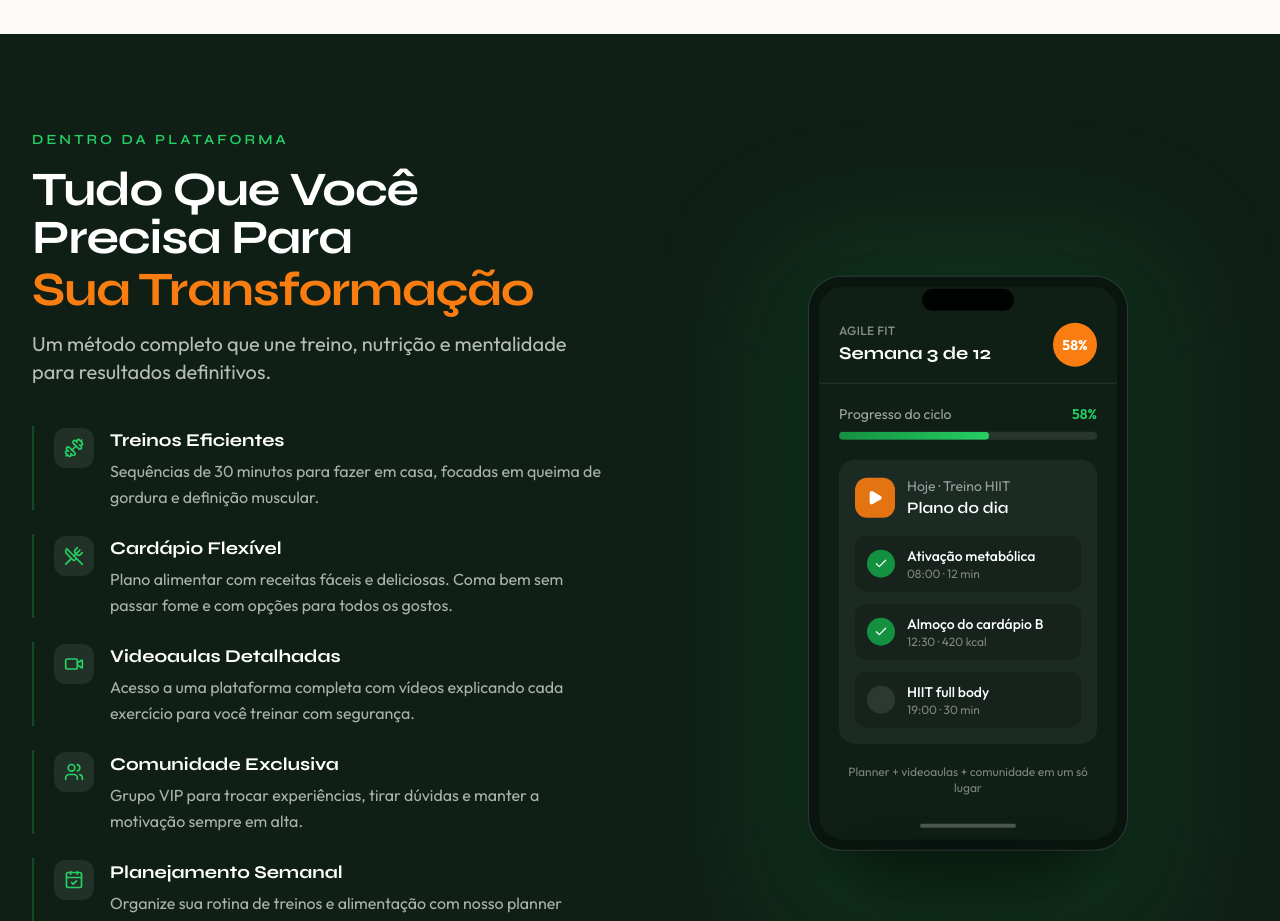
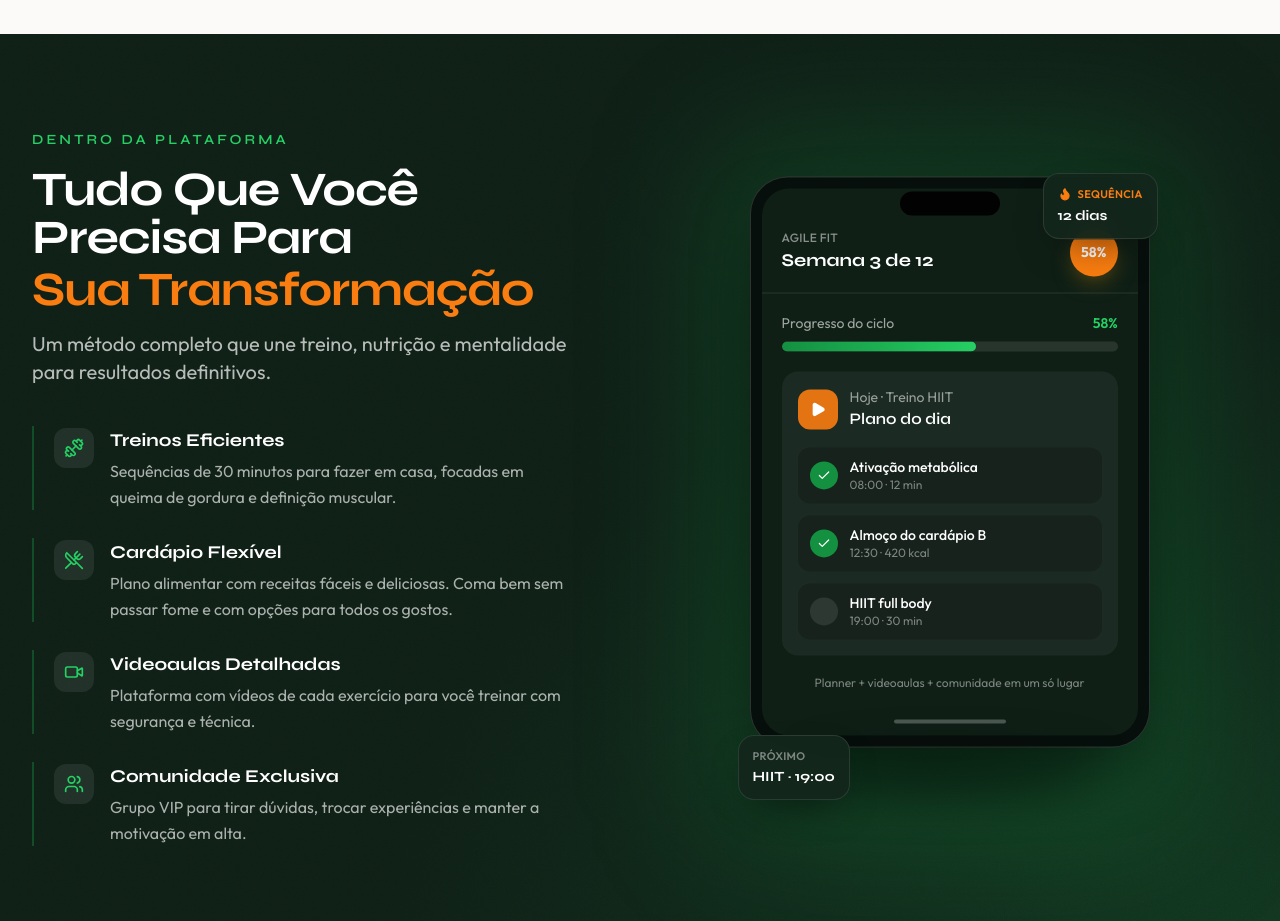
Before and after one commit to GuilhermeRoesler/AgileFit, a React (Vite) app: page / in a window 1280 px wide. Shown: the part 1860-2781 px from the top of the page. Built offline with nearby package versions, Linux system fonts and the light colour scheme; the HTML template or start-up script is replaced by a standard one.

Commit message:
feat: polish landing toward a stronger product feel
Tighten hero contrast, elevate the app mockup with scroll-linked progress, fix proof stats overflow, and align social proof with real student faces.

```diff
--- a/src/components/Header.tsx
+++ b/src/components/Header.tsx
@@ -29,7 +29,7 @@ const Header = () => {
     setIsSheetOpen(false);
   };
 
-  const linkClass = "text-base font-medium transition-colors hover:text-primary";
+  const linkClass = "text-base font-medium transition-colors duration-300 hover:text-primary";
 
   const renderNavLinks = () => (
     <>
--- a/src/components/NewsletterForm.tsx
+++ b/src/components/NewsletterForm.tsx
@@ -114,7 +114,7 @@ const NewsletterForm = () => {
             </Reveal>
 
             <Reveal delayMs={80} className="px-6 py-10 sm:px-10 sm:py-12">
-              <p className="mb-4 inline-flex rounded-full bg-secondary/10 px-3 py-1 text-sm font-semibold text-secondary">
+              <p className="mb-4 inline-flex rounded-full bg-secondary px-3.5 py-1.5 text-sm font-semibold text-secondary-foreground shadow-[0_8px_20px_-10px_rgba(245,158,11,0.55)]">
                 {formCopy.badge}
               </p>
 
--- a/src/components/ProductMockup.tsx
+++ b/src/components/ProductMockup.tsx
@@ -1,4 +1,5 @@
-import { Check, Play } from "lucide-react";
+import { useEffect, useState } from "react";
+import { Check, Flame, Play } from "lucide-react";
 import { useReveal } from "@/hooks/use-reveal";
 import { productPreview, site } from "@/content/site";
 import { cn } from "@/lib/utils";
@@ -8,14 +9,86 @@ type ProductMockupProps = {
 };
 
 const ProductMockup = ({ className }: ProductMockupProps) => {
-  const { ref, visible } = useReveal<HTMLDivElement>({ threshold: 0.25, rootMargin: "0px" });
+  const { ref, visible } = useReveal<HTMLDivElement>({ threshold: 0.2, rootMargin: "0px" });
+  const [progress, setProgress] = useState(() => {
+    if (typeof window === "undefined") return 0;
+    return window.matchMedia("(prefers-reduced-motion: reduce)").matches
+      ? productPreview.progressValue
+      : 0;
+  });
+
+  useEffect(() => {
+    const node = ref.current;
+    if (!node) return;
+
+    if (window.matchMedia("(prefers-reduced-motion: reduce)").matches) {
+      return;
+    }
+
+    let frame = 0;
+
+    const measure = () => {
+      const rect = node.getBoundingClientRect();
+      const vh = window.innerHeight || 1;
+      const start = vh * 0.92;
+      const end = vh * 0.38;
+      const raw = (start - rect.top) / (start - end);
+      const t = Math.min(1, Math.max(0, raw));
+      setProgress(Math.round(t * productPreview.progressValue));
+    };
+
+    const schedule = () => {
+      cancelAnimationFrame(frame);
+      frame = requestAnimationFrame(measure);
+    };
+
+    schedule();
+    window.addEventListener("scroll", schedule, { passive: true });
+    window.addEventListener("resize", schedule);
+    return () => {
+      cancelAnimationFrame(frame);
+      window.removeEventListener("scroll", schedule);
+      window.removeEventListener("resize", schedule);
+    };
+  }, [ref]);
 
   return (
-    <div ref={ref} className={cn("relative mx-auto w-full max-w-[320px]", className)}>
+    <div ref={ref} className={cn("relative mx-auto w-full max-w-[360px]", className)}>
       <div
-        className="absolute -inset-8 rounded-[3rem] bg-primary/20 blur-3xl"
+        className="absolute -inset-10 rounded-[3.5rem] bg-primary/25 blur-3xl"
         aria-hidden="true"
       />
+
+      <div
+        className={cn(
+          "absolute -top-2 -right-2 z-20 hidden rounded-2xl border border-white/10 bg-[#13261c]/95 px-3.5 py-3 shadow-[0_16px_40px_-18px_rgba(0,0,0,0.7)] backdrop-blur-md sm:block",
+          "transition-all duration-700 ease-[cubic-bezier(0.22,1,0.36,1)]",
+          visible ? "translate-y-0 opacity-100" : "translate-y-3 opacity-0",
+        )}
+        style={{ transitionDelay: visible ? "180ms" : "0ms" }}
+      >
+        <div className="mb-1 flex items-center gap-1.5 text-secondary">
+          <Flame className="h-3.5 w-3.5 fill-current" />
+          <span className="text-[11px] font-semibold tracking-wide uppercase">
+            {productPreview.streakLabel}
+          </span>
+        </div>
+        <p className="font-display text-sm font-bold text-white">{productPreview.streakValue}</p>
+      </div>
+
+      <div
+        className={cn(
+          "absolute -bottom-1 -left-3 z-20 hidden rounded-2xl border border-white/10 bg-[#13261c]/95 px-3.5 py-3 shadow-[0_16px_40px_-18px_rgba(0,0,0,0.7)] backdrop-blur-md sm:block",
+          "transition-all duration-700 ease-[cubic-bezier(0.22,1,0.36,1)]",
+          visible ? "translate-y-0 opacity-100" : "translate-y-3 opacity-0",
+        )}
+        style={{ transitionDelay: visible ? "280ms" : "0ms" }}
+      >
+        <p className="mb-0.5 text-[11px] font-semibold tracking-wide text-white/45 uppercase">
+          {productPreview.nextLabel}
+        </p>
+        <p className="font-display text-sm font-bold text-white">{productPreview.nextValue}</p>
+      </div>
 
       <div
         className={cn(
@@ -23,19 +96,22 @@ const ProductMockup = ({ className }: ProductMockupProps) => {
           visible ? "translate-y-0 animate-float" : "translate-y-6",
         )}
       >
-        <div className="relative overflow-hidden rounded-[2.1rem] border border-white/15 bg-[#0a1510] p-[10px] shadow-[0_28px_60px_-20px_rgba(0,0,0,0.65)]">
-          <div className="absolute top-3 left-1/2 z-20 h-[22px] w-[92px] -translate-x-1/2 rounded-full bg-black/90" aria-hidden="true" />
+        <div className="relative overflow-hidden rounded-[2.35rem] border border-white/15 bg-[#070f0c] p-[11px] shadow-[0_32px_70px_-22px_rgba(0,0,0,0.7)]">
+          <div
+            className="absolute top-3.5 left-1/2 z-20 h-[24px] w-[100px] -translate-x-1/2 rounded-full bg-black/95"
+            aria-hidden="true"
+          />
 
-          <div className="relative overflow-hidden rounded-[1.55rem] bg-[#0f1f16] text-white">
-            <div className="flex items-center justify-between border-b border-white/10 px-5 pt-9 pb-4">
+          <div className="relative overflow-hidden rounded-[1.7rem] bg-[#0f1f16] text-white">
+            <div className="flex items-center justify-between border-b border-white/10 px-5 pt-10 pb-4">
               <div>
                 <p className="text-xs font-medium tracking-wide text-white/50 uppercase">
                   {site.name}
                 </p>
                 <p className="font-display text-lg font-bold">{productPreview.weekLabel}</p>
               </div>
-              <div className="flex h-11 w-11 items-center justify-center rounded-full bg-secondary text-sm font-bold text-secondary-foreground">
-                {productPreview.progressValue}%
+              <div className="flex h-12 w-12 items-center justify-center rounded-full bg-secondary text-sm font-bold text-secondary-foreground shadow-[0_8px_24px_-8px_rgba(245,158,11,0.55)]">
+                {progress}%
               </div>
             </div>
 
@@ -43,14 +119,12 @@ const ProductMockup = ({ className }: ProductMockupProps) => {
               <div>
                 <div className="mb-2 flex items-center justify-between text-sm">
                   <span className="text-white/60">{productPreview.progressLabel}</span>
-                  <span className="font-semibold text-primary-glow">
-                    {productPreview.progressValue}%
-                  </span>
+                  <span className="font-semibold text-primary-glow">{progress}%</span>
                 </div>
-                <div className="h-2 overflow-hidden rounded-full bg-white/10">
+                <div className="h-2.5 overflow-hidden rounded-full bg-white/10">
                   <div
-                    className="h-full rounded-full bg-linear-to-r from-primary to-primary-glow transition-[width] duration-1000 ease-[cubic-bezier(0.22,1,0.36,1)]"
-                    style={{ width: visible ? `${productPreview.progressValue}%` : "0%" }}
+                    className="h-full rounded-full bg-linear-to-r from-primary to-primary-glow transition-[width] duration-150 ease-out"
+                    style={{ width: `${progress}%` }}
                   />
                 </div>
               </div>
@@ -94,12 +168,12 @@ const ProductMockup = ({ className }: ProductMockupProps) => {
               <p className="text-center text-xs text-white/45">{productPreview.footerNote}</p>
             </div>
 
-            <div className="mx-auto mb-3 h-1 w-24 rounded-full bg-white/25" aria-hidden="true" />
+            <div className="mx-auto mb-3 h-1 w-28 rounded-full bg-white/25" aria-hidden="true" />
           </div>
         </div>
 
         <div
-          className="pointer-events-none mx-auto mt-3 h-8 w-[70%] rounded-[100%] bg-black/40 blur-xl"
+          className="pointer-events-none mx-auto mt-3 h-8 w-[70%] rounded-[100%] bg-black/45 blur-xl"
           aria-hidden="true"
         />
       </div>
--- a/src/components/ProgramDetails.tsx
+++ b/src/components/ProgramDetails.tsx
@@ -5,9 +5,15 @@ import { icons } from "@/lib/icons";
 
 const ProgramDetails = () => {
   return (
-    <section className="bg-[#0f1f16] py-24 text-white">
-      <div className="container mx-auto px-4 sm:px-6 lg:px-8">
-        <div className="grid items-center gap-14 lg:grid-cols-2 lg:gap-16">
+    <section className="relative overflow-hidden bg-[#0f1f16] py-24 text-white">
+      <div
+        className="pointer-events-none absolute inset-0 bg-[radial-gradient(ellipse_at_bottom_right,hsl(142_70%_40%/0.16),transparent_50%)]"
+        aria-hidden="true"
+      />
+      <div className="absolute inset-0 bg-noise opacity-20 mix-blend-overlay" aria-hidden="true" />
+
+      <div className="container relative mx-auto px-4 sm:px-6 lg:px-8">
+        <div className="grid items-center gap-16 lg:grid-cols-[0.95fr_1.05fr] lg:gap-12 xl:gap-16">
           <Reveal>
             <p className="mb-4 font-display text-sm font-semibold tracking-[0.22em] text-primary-glow uppercase">
               {productPreview.eyebrow}
@@ -20,11 +26,11 @@ const ProgramDetails = () => {
               {programSection.description}
             </p>
 
-            <ul className="space-y-6">
+            <ul className="space-y-7">
               {programDetails.map((item, index) => {
                 const Icon = icons[item.icon];
                 return (
-                  <Reveal key={item.title} delayMs={index * 50}>
+                  <Reveal key={item.title} delayMs={index * 60}>
                     <li className="flex gap-4 border-l-2 border-primary/40 pl-5">
                       <div className="mt-0.5 flex h-10 w-10 shrink-0 items-center justify-center rounded-lg bg-white/8 text-primary-glow">
                         <Icon className="h-5 w-5" />
@@ -40,8 +46,8 @@ const ProgramDetails = () => {
             </ul>
           </Reveal>
 
-          <Reveal delayMs={120} className="lg:pl-4">
-            <ProductMockup />
+          <Reveal delayMs={100} className="flex justify-center lg:justify-end lg:pl-2">
+            <ProductMockup className="lg:max-w-[400px]" />
           </Reveal>
         </div>
       </div>
--- a/src/components/ui/button.tsx
+++ b/src/components/ui/button.tsx
@@ -15,7 +15,7 @@ const buttonVariants = cva(
         secondary: "bg-secondary text-secondary-foreground hover:bg-secondary/90",
         ghost: "hover:bg-accent hover:text-accent-foreground",
         link: "text-primary underline-offset-4 hover:underline",
-        cta: "bg-linear-to-r from-secondary to-[#f59e0b] text-secondary-foreground hover:shadow-[var(--shadow-strong)] hover:-translate-y-0.5 font-bold",
+        cta: "bg-linear-to-r from-secondary to-[#f59e0b] text-secondary-foreground hover:shadow-[var(--shadow-strong)] hover:-translate-y-0.5 active:translate-y-0 font-bold transition-[transform,box-shadow] duration-300",
       },
       size: {
         default: "h-10 px-4 py-2",
--- a/src/content/site.ts
+++ b/src/content/site.ts
@@ -91,25 +91,13 @@ export const programDetails = [
     icon: "Video" as const,
     title: "Videoaulas Detalhadas",
     description:
-      "Acesso a uma plataforma completa com vídeos explicando cada exercício para você treinar com segurança.",
+      "Plataforma com vídeos de cada exercício para você treinar com segurança e técnica.",
   },
   {
     icon: "Users" as const,
     title: "Comunidade Exclusiva",
     description:
-      "Grupo VIP para trocar experiências, tirar dúvidas e manter a motivação sempre em alta.",
-  },
-  {
-    icon: "CalendarCheck" as const,
-    title: "Planejamento Semanal",
-    description:
-      "Organize sua rotina de treinos e alimentação com nosso planner exclusivo para não perder o foco.",
-  },
-  {
-    icon: "BrainCircuit" as const,
-    title: "Mentalidade Vencedora",
-    description:
-      "Desenvolva o foco e a disciplina para não desistir e manter seus resultados a longo prazo.",
+      "Grupo VIP para tirar dúvidas, trocar experiências e manter a motivação em alta.",
   },
 ];
 
@@ -119,6 +107,10 @@ export const productPreview = {
   dayLabel: "Hoje · Treino HIIT",
   progressLabel: "Progresso do ciclo",
   progressValue: 58,
+  streakLabel: "Sequência",
+  streakValue: "12 dias",
+  nextLabel: "Próximo",
+  nextValue: "HIIT · 19:00",
   sessions: [
     { time: "08:00", title: "Ativação metabólica", meta: "12 min", done: true },
     { time: "12:30", title: "Almoço do cardápio B", meta: "420 kcal", done: true },
@@ -131,8 +123,8 @@ export const testimonialsSection = {
   title: "Histórias de",
   titleAccent: "Sucesso Real",
   description: "Veja o que nossos alunos estão dizendo sobre suas transformações",
-  proofEyebrow: "Resultados reais",
-  proofImageAlt: "Refeição saudável do método Agile Fit",
+  proofEyebrow: "Alunos reais",
+  proofImageAlt: "Alunos do Agile Fit com resultados no método",
   proofStats: [
     { value: `+${site.studentsCount}`, label: "alunos no método" },
     { value: `${site.firstResultsDays} dias`, label: "para primeiros resultados" },
```
Also changed, not shown: src/components/Hero.tsx (+9 -9 lines), src/components/Testimonials.tsx (+44 -20 lines).
